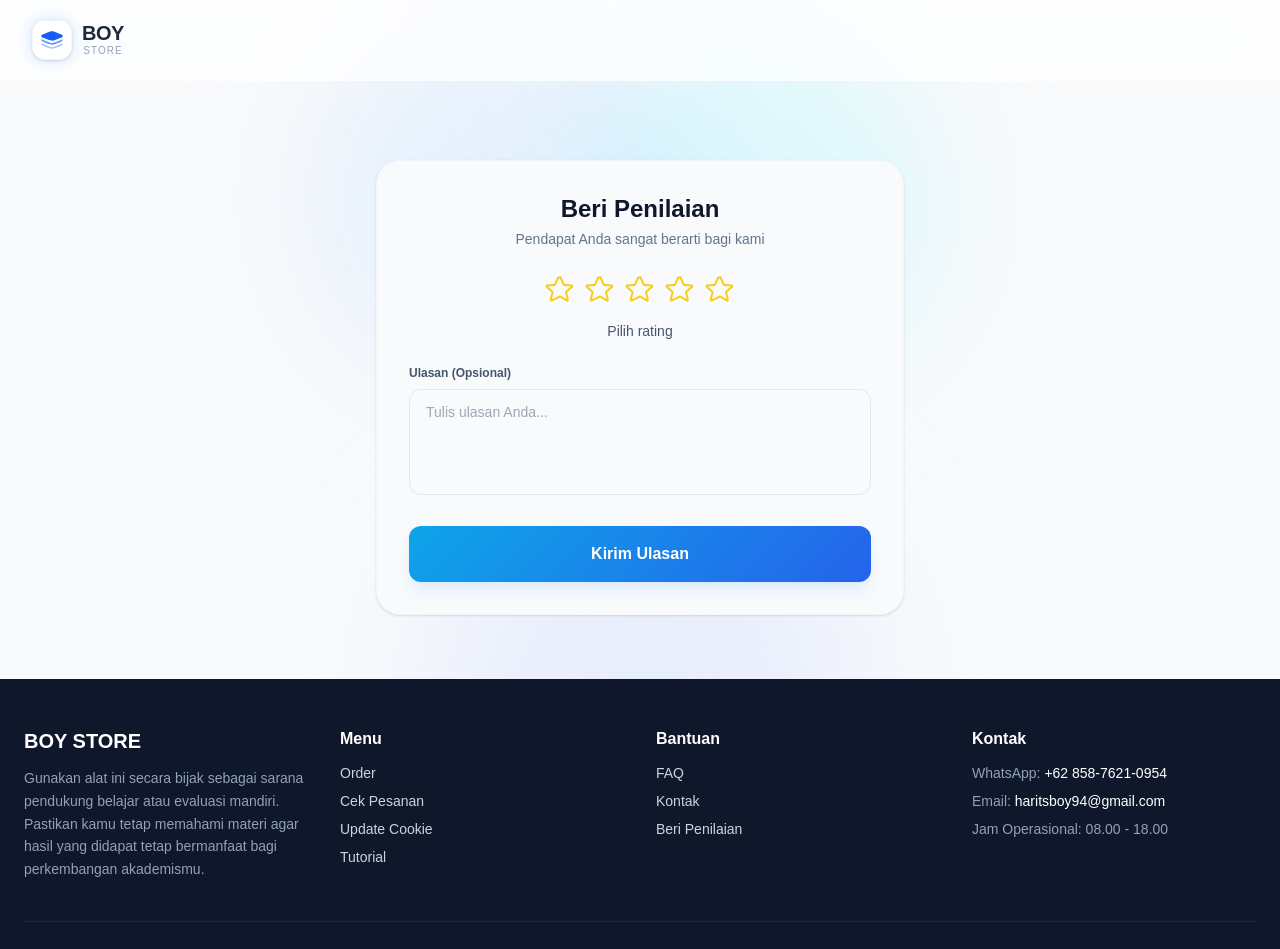
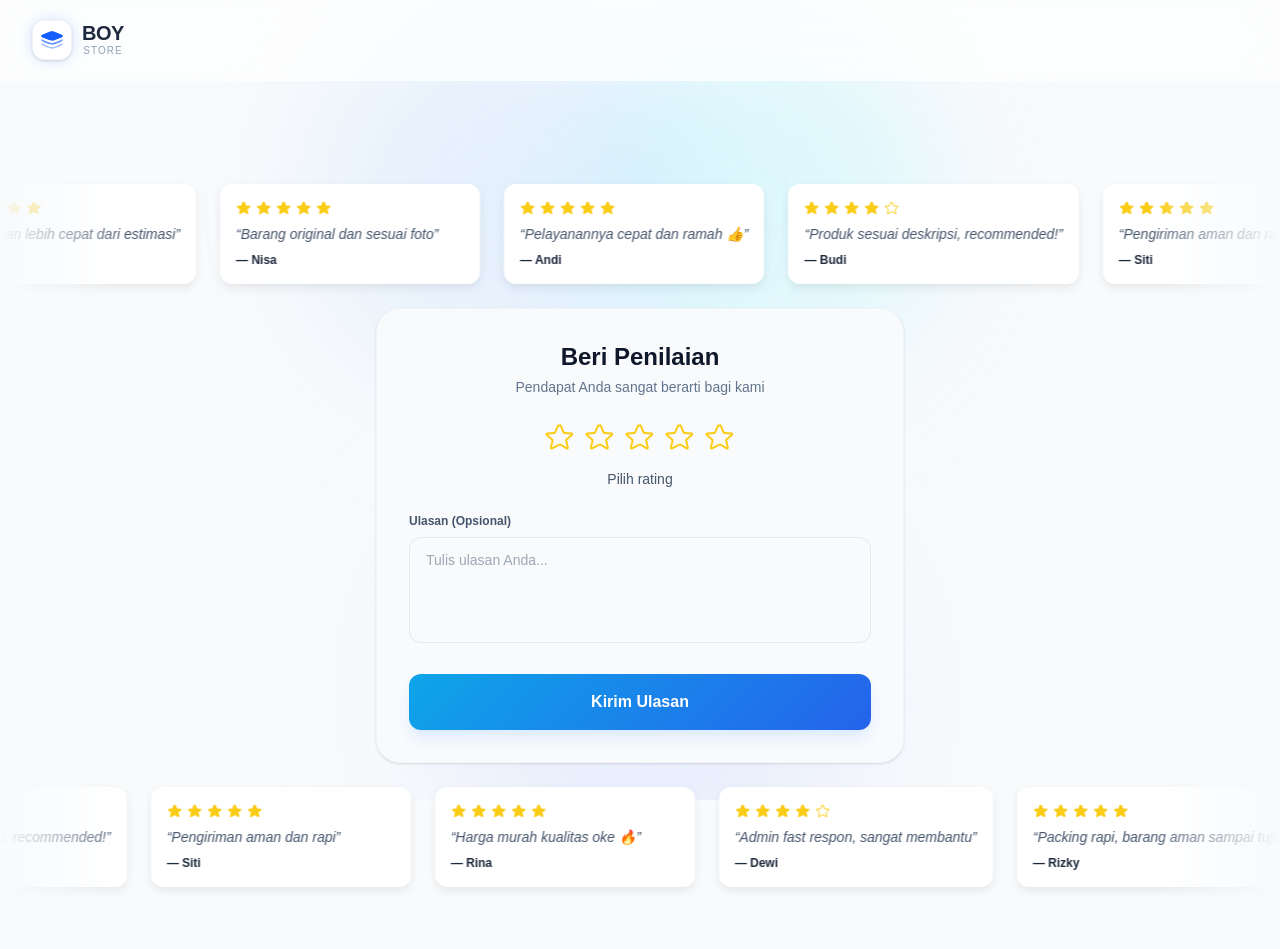
Before and after one commit to haritsprmn/BOYSTORE, a Next.js app: page /rating in a window 1280 px wide. Shown: the top 949 px of the page. Built offline with nearby package versions, Linux system fonts and the light colour scheme.

Commit message:
Review display

```diff
--- a/app/components/Hero.jsx
+++ b/app/components/Hero.jsx
@@ -1,6 +1,6 @@
 function Hero() {
   return (
-    <section className="pt-40 pb-16 px-4 relative">
+    <section className="pt-40 pb-2 px-4 relative">
       <div className="max-w-5xl mx-auto text-center">
         <div className="inline-flex items-center gap-2 px-4 py-1.5 rounded-full bg-white/60 border border-blue-100 shadow-sm mb-8 animate-float backdrop-blur-sm">
           <span className="flex h-2 w-2 relative">
--- /dev/null
+++ b/app/components/Review.jsx
@@ -0,0 +1,117 @@
+"use client";
+
+import { useEffect, useMemo, useRef, useState } from "react";
+
+const reviews = [
+  { name: "Andi", star: 5, text: "Pelayanannya cepat dan ramah 👍" },
+  { name: "Budi", star: 4, text: "Produk sesuai deskripsi, recommended!" },
+  { name: "Siti", star: 5, text: "Pengiriman aman dan rapi" },
+  { name: "Rina", star: 5, text: "Harga murah kualitas oke 🔥" },
+  { name: "Dewi", star: 4, text: "Admin fast respon, sangat membantu" },
+  { name: "Rizky", star: 5, text: "Packing rapi, barang aman sampai tujuan" },
+  { name: "Putra", star: 4, text: "Kualitas produk bagus untuk harganya" },
+  { name: "Ayu", star: 5, text: "Sudah order dua kali, selalu puas" },
+  { name: "Fajar", star: 5, text: "Pengiriman lebih cepat dari estimasi" },
+  { name: "Nisa", star: 5, text: "Barang original dan sesuai foto" },
+];
+
+export default function Review({ speed = 80, arah = "left" }) {
+  // speed = pixel per second
+  const trackRef = useRef(null);
+  const [duration, setDuration] = useState(0);
+
+  const duplicatedReviews = useMemo(() => [...reviews, ...reviews], []);
+
+  useEffect(() => {
+    const track = trackRef.current;
+    if (!track) return;
+
+    const halfWidth = track.scrollWidth / 2;
+    const calculatedDuration = halfWidth / speed;
+
+    if (arah === "right") {
+      track.style.setProperty("--start-x", `-${halfWidth}px`);
+      track.style.setProperty("--end-x", "0px");
+      track.style.setProperty("--scroll-distance", `${halfWidth}px`);
+    } else {
+      track.style.setProperty("--start-x", "0px");
+      track.style.setProperty("--end-x", `-${halfWidth}px`);
+      track.style.setProperty("--scroll-distance", `-${halfWidth}px`);
+    }
+    setDuration(calculatedDuration);
+  }, [speed]);
+
+  return (
+    <>
+      <div className="wrapper">
+        <div ref={trackRef} className="running-track" style={{ animationDuration: `${duration}s` }}>
+          {duplicatedReviews.map((review, index) => (
+            <div key={index} className="review-card bg-white rounded-xl p-4 shadow-sm min-w-[220px]">
+              {/* ⭐ STAR */}
+              <div className="flex gap-1 mb-2">
+                {Array.from({ length: 5 }).map((_, i) => (
+                  <svg key={i} xmlns="http://www.w3.org/2000/svg" viewBox="0 0 24 24" fill={i < review.star ? "#facc15" : "none"} stroke="#facc15" className="w-4 h-4">
+                    <path
+                      strokeLinecap="round"
+                      strokeLinejoin="round"
+                      strokeWidth={1.5}
+                      d="M11.48 3.499a.562.562 0 0 1 1.04 0l2.125 5.111a.562.562 0 0 0 .475.345l5.518.442a.562.562 0 0 1 .32.988l-4.204 3.602a.562.562 0 0 0-.182.557l1.285 5.385a.562.562 0 0 1-.84.61l-4.725-2.885a.562.562 0 0 0-.586 0L6.01 20.539a.562.562 0 0 1-.84-.61l1.285-5.385a.562.562 0 0 0-.182-.557L2.07 10.385a.562.562 0 0 1 .32-.988l5.518-.442a.562.562 0 0 0 .475-.345L10.508 3.5Z"
+                    />
+                  </svg>
+                ))}
+              </div>
+
+              {/* 💬 TEXT */}
+              <p className="italic text-sm text-slate-600">“{review.text}”</p>
+
+              {/* 👤 NAME */}
+              <span className="mt-2 block text-xs font-semibold text-slate-800">— {review.name}</span>
+            </div>
+          ))}
+        </div>
+
+        <style jsx>{`
+          .wrapper {
+            overflow: hidden;
+            width: 100%;
+            padding: 24px 0;
+
+            mask-image: linear-gradient(to right, transparent 0%, black 10%, black 90%, transparent 100%);
+          }
+
+          .running-track {
+            display: flex;
+            width: max-content;
+            animation-name: scroll;
+            animation-timing-function: linear;
+            animation-iteration-count: infinite;
+            will-change: transform;
+          }
+
+          .running-track:hover {
+            animation-play-state: paused;
+          }
+
+          .review-card {
+            min-width: 260px;
+            margin-right: 24px;
+            padding: 16px;
+            background: white;
+            border-radius: 12px;
+            box-shadow: 0 4px 10px rgba(0, 0, 0, 0.08);
+            flex-shrink: 0;
+          }
+
+          @keyframes scroll {
+            from {
+              transform: translateX(var(--start-x));
+            }
+            to {
+              transform: translateX(var(--end-x));
+            }
+          }
+        `}</style>
+      </div>
+    </>
+  );
+}
--- /dev/null
+++ b/app/not-found.jsx
@@ -0,0 +1,38 @@
+"use client";
+
+import Link from "next/link";
+
+export default function NotFound() {
+  return (
+    <div className="min-h-screen flex items-center justify-center px-6">
+      <div className="max-w-md w-full text-center bg-white rounded-3xl shadow-xl p-10">
+        {/* Icon */}
+        <div className="mx-auto mb-6 w-20 h-20 rounded-full bg-blue-50 flex items-center justify-center">
+          <svg xmlns="http://www.w3.org/2000/svg" width="40" height="40" viewBox="0 0 24 24" fill="none" stroke="currentColor" className="text-blue-600">
+            <circle cx="12" cy="12" r="10" strokeWidth="1.5" />
+            <path d="M8 15s1.5-2 4-2 4 2 4 2" strokeWidth="1.5" />
+            <path d="M9 9h.01M15 9h.01" strokeWidth="1.5" />
+          </svg>
+        </div>
+
+        {/* Text */}
+        <h1 className="text-5xl font-extrabold text-slate-900 mb-3">404</h1>
+        <p className="text-lg font-semibold text-slate-700 mb-1">This page could not be found</p>
+        <p className="text-sm text-slate-500 mb-8">Halaman yang Anda cari tidak tersedia atau sudah dipindahkan.</p>
+
+        {/* Actions */}
+        <div className="flex flex-col sm:flex-row gap-3 justify-center">
+          <Link href="/" className="w-full btn-gradient text-white font-bold py-4 rounded-xl shadow-lg shadow-blue-100 flex items-center justify-center gap-2 group-hover:gap-3 transition-all">
+            Kembali ke Beranda
+          </Link>
+          <button
+            onClick={() => window.history.back()}
+            className="w-full font-bold border border-slate-200 py-4 rounded-xl shadow-lg shadow-blue-100 flex items-center justify-center gap-2 hover:bg-slate-50 font-bold transition active:scale-95"
+          >
+            Halaman Sebelumnya
+          </button>
+        </div>
+      </div>
+    </div>
+  );
+}
--- a/app/page.tsx
+++ b/app/page.tsx
@@ -1,11 +1,14 @@
 import Hero from "./components/Hero";
 import Produk from "./components/Produk";
 import Pembayaran from "./components/Pembayaran";
+import Review from "./components/Review";
 
 export default function Home() {
   return (
     <>
       <Hero />
+      <Review speed={90} arah="right" />
+      <Review arah="left" />
       <Produk />
       {/* <Pembayaran /> */}
     </>
--- a/app/rating/page.jsx
+++ b/app/rating/page.jsx
@@ -1,5 +1,6 @@
 "use client";
 import { useState } from "react";
+import Review from "../components/Review";
 
 export default function RatingUlasan() {
   const [rating, setRating] = useState(0);
@@ -7,7 +8,9 @@ export default function RatingUlasan() {
   const [review, setReview] = useState("");
 
   return (
+    <>
       <section className="pt-40 py-16">
+        <Review speed={90} arah="right" />
         <div className="max-w-xl mx-auto px-6">
           <div className="bg-slate-50 border border-slate-100 rounded-3xl p-8 shadow-sm">
             {/* Header */}
@@ -59,6 +62,8 @@ export default function RatingUlasan() {
             </button>
           </div>
         </div>
+        <Review arah="left" />
       </section>
+    </>
   );
 }
```
Lines whose indentation alone changed are shown as unchanged.
